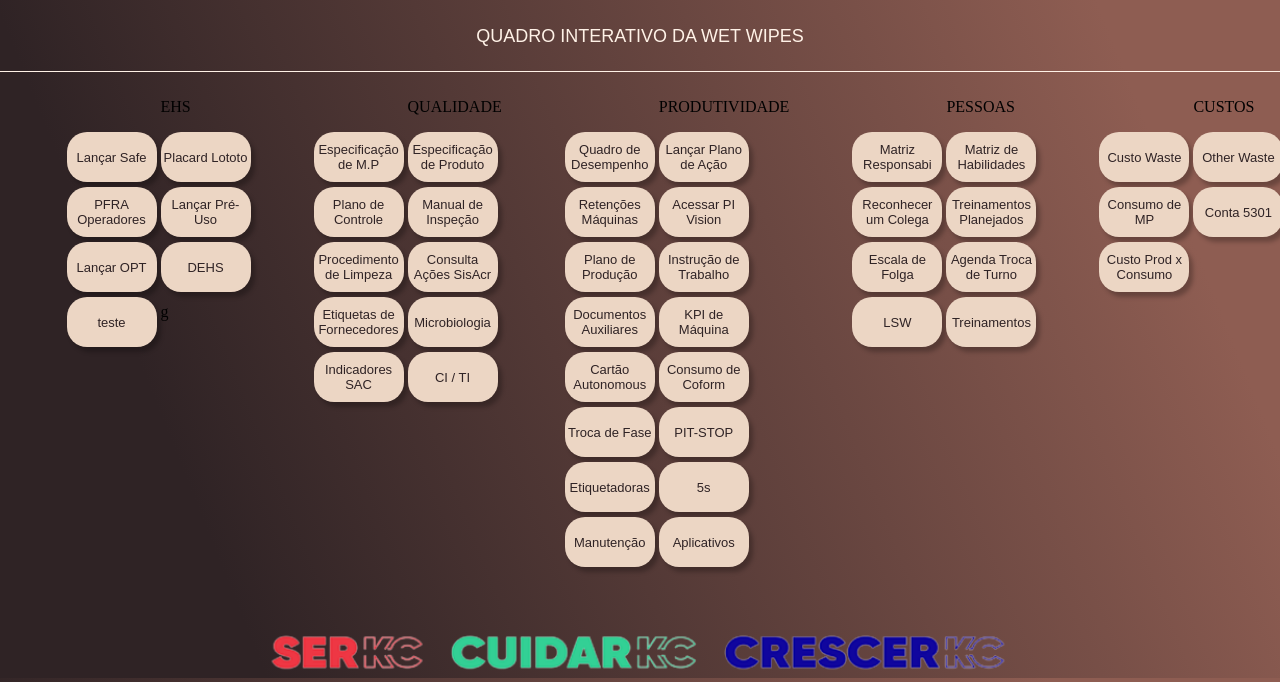
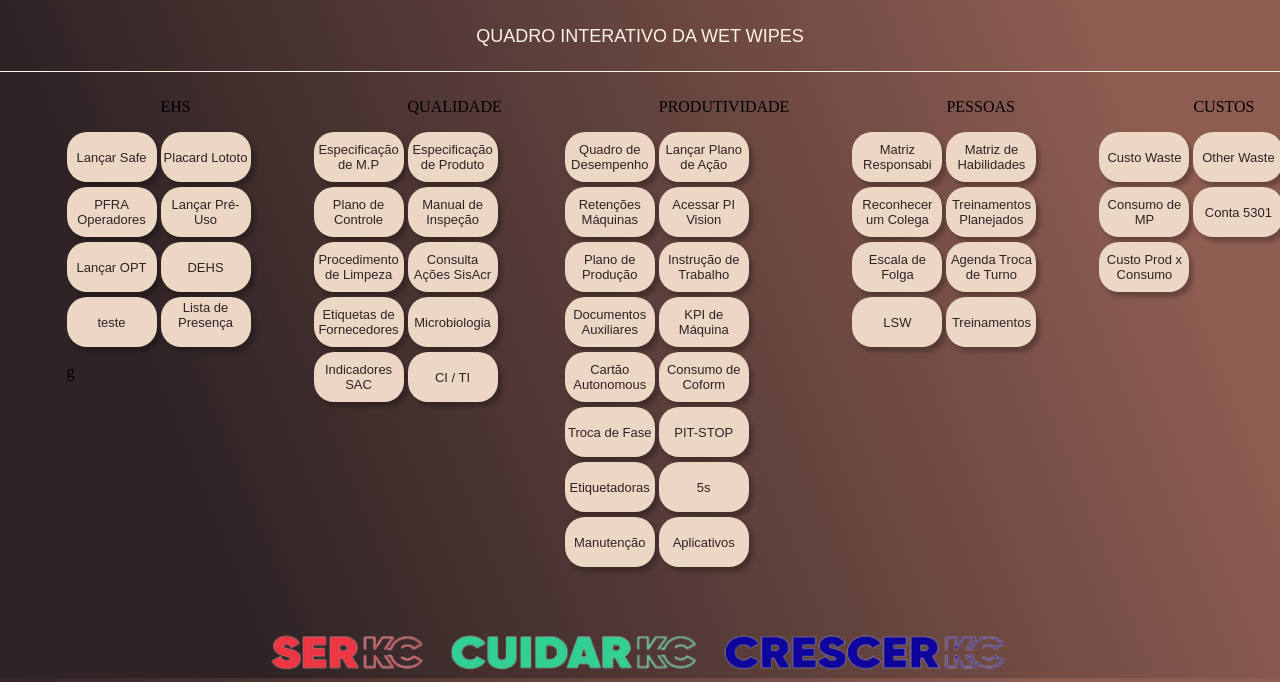
Before and after one commit to l24427/MelhoriaContinua_WW, a plain HTML site: page index.html in a window 1280 px wide. Shown: the part 118-800 px from the top of the page. Drawn offline with Linux system fonts and the light colour scheme.

Commit message:
Update index.html

```diff
--- a/index.html
+++ b/index.html
@@ -63,6 +63,10 @@
                 <a href="https://kimberlyclark.sharepoint.com/:x:/r/Sites/H945/_layouts/15/Doc.aspx?sourcedoc=%7BE60FD8E2-442F-4ABD-879E-31AF0690FC6B%7D&file=L-06%20%20Lista%20de%20Presen%C3%A7a%20Eletr%C3%B4nica_DDS%20(version%201).xlsb.xlsm&action=default&mobileredirect=true"> <button
                         class="Conteudo-principal-escrito-botao" style="text-decoration:none" target="_blank">teste
                         </button></a>
+                <a href="https://kimberlyclark.sharepoint.com/Sites/H945/Suzano/Forms/AllItems.aspx?id=%2FSites%2FH945%2FSuzano%2FQuadro%20Interativo%2FBCM%2FLP&viewid=c20eff85%2Daf0a%2D4b76%2Dab1f%2D5816f085532c&OR=Teams%2DHL&CT=1682000822834&clickparams=eyJBcHBOYW1lIjoiVGVhbXMtRGVza3RvcCIsIkFwcFZlcnNpb24iOiIyNy8yMzAzMDUwMTExMCIsIkhhc0ZlZGVyYXRlZFVzZXIiOmZhbHNlfQ%3D%3D"> <button
+                        class="Conteudo-principal-escrito-botao" style="text-decoration:none" target="_blank">Lista de Presença
+                        </button></a>
+
 </button></a>g
             </div>
 
```
